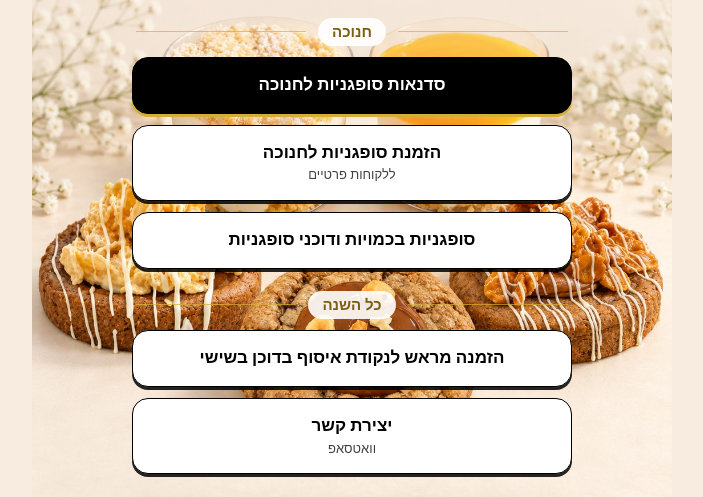
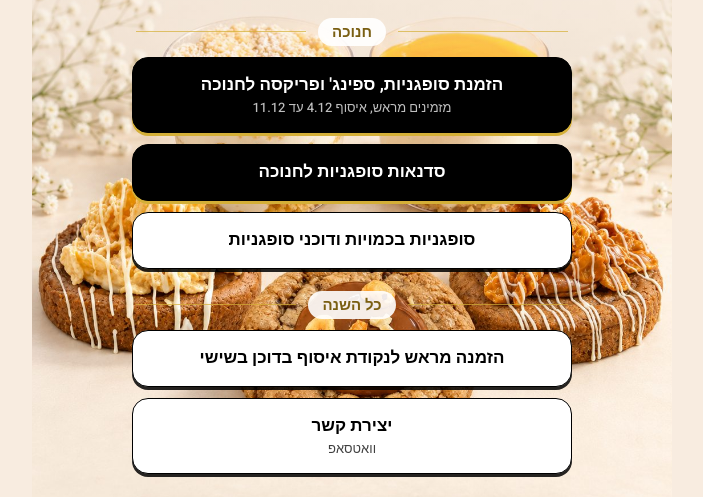
Before and after one commit to shirsbou-prog/links, a plain HTML site: page index.html in a window 1280 px wide. Shown: the part 255-752 px from the top of the page, without its empty margins (288-991 px from the left). Drawn offline with Linux system fonts and the light colour scheme.

Commit message:
Hanukkah order link points to the new sufganiyot order site

```diff
--- a/index.html
+++ b/index.html
@@ -73,8 +73,8 @@
   var WA = "https://wa.me/972524100148?text=";
   var SECTIONS = [
     { title: "חנוכה", links: [
+      { text: "הזמנת סופגניות, ספינג' ופריקסה לחנוכה", sub: "מזמינים מראש, איסוף 4.12 עד 11.12", url: "https://shirsbou-prog.github.io/sufganiyot-pricelist/", hl: true, until: "2026-12-10T00:00:00+02:00" },
       { text: "סדנאות סופגניות לחנוכה", url: "https://shirsbou-prog.github.io/hanukkah/", hl: true, until: "2026-12-01T00:00:00+02:00" },
-      { text: "הזמנת סופגניות לחנוכה", sub: "ללקוחות פרטיים", url: "https://shirsbou-prog.github.io/sinabon-order/", until: "2026-12-01T00:00:00+02:00" },
       { text: "סופגניות בכמויות ודוכני סופגניות", url: WA + encodeURIComponent("היי שיר, אשמח לפרטים על הזמנת סופגניות בכמויות / דוכן סופגניות לחנוכה 🎁"), until: "2026-12-01T00:00:00+02:00" }
     ]},
     { title: "כל השנה", links: [
```
